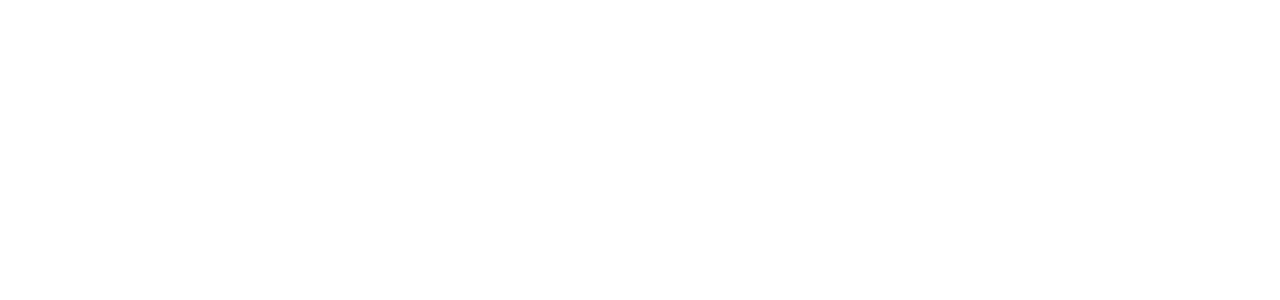
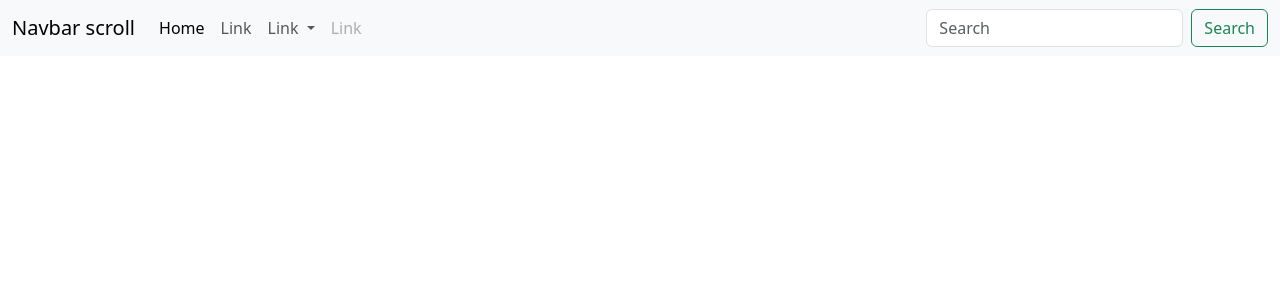
Before and after one commit to Mickael972/J-ser, a PHP site: page / in a window 1280 px wide. Before the commit the part shown is empty. Shown: the top 300 px of the page. Run offline with PHP 8.4, Linux system fonts and the light colour scheme.

Commit message:
Ajout de la navbar dans le header

```diff
--- a/layout/header.php
+++ b/layout/header.php
@@ -5,6 +5,8 @@
     <meta http-equiv="X-UA-Compatible" content="IE=edge">
     <meta name="viewport" content="width=device-width, initial-scale=1.0">
     <link href="https://cdn.jsdelivr.net/npm/bootstrap@5.3.0-alpha1/dist/css/bootstrap.min.css" rel="stylesheet" integrity="sha384-GLhlTQ8iRABdZLl6O3oVMWSktQOp6b7In1Zl3/Jr59b6EGGoI1aFkw7cmDA6j6gD" crossorigin="anonymous">
+    <link rel="stylesheet" href="/assets/css/style.css">
     <title>Document</title>
 </head>
 <body>
+    <?php require_once 'navbar.php';?>
--- /dev/null
+++ b/layout/navbar.php
@@ -0,0 +1,36 @@
+<nav class="navbar navbar-expand-lg bg-body-tertiary">
+  <div class="container-fluid">
+    <a class="navbar-brand" href="#">Navbar scroll</a>
+    <button class="navbar-toggler" type="button" data-bs-toggle="collapse" data-bs-target="#navbarScroll" aria-controls="navbarScroll" aria-expanded="false" aria-label="Toggle navigation">
+      <span class="navbar-toggler-icon"></span>
+    </button>
+    <div class="collapse navbar-collapse" id="navbarScroll">
+      <ul class="navbar-nav me-auto my-2 my-lg-0 navbar-nav-scroll" style="--bs-scroll-height: 100px;">
+        <li class="nav-item">
+          <a class="nav-link active" aria-current="page" href="#">Home</a>
+        </li>
+        <li class="nav-item">
+          <a class="nav-link" href="#">Link</a>
+        </li>
+        <li class="nav-item dropdown">
+          <a class="nav-link dropdown-toggle" href="#" role="button" data-bs-toggle="dropdown" aria-expanded="false">
+            Link
+          </a>
+          <ul class="dropdown-menu">
+            <li><a class="dropdown-item" href="#">Action</a></li>
+            <li><a class="dropdown-item" href="#">Another action</a></li>
+            <li><hr class="dropdown-divider"></li>
+            <li><a class="dropdown-item" href="#">Something else here</a></li>
+          </ul>
+        </li>
+        <li class="nav-item">
+          <a class="nav-link disabled">Link</a>
+        </li>
+      </ul>
+      <form class="d-flex" role="search">
+        <input class="form-control me-2" type="search" placeholder="Search" aria-label="Search">
+        <button class="btn btn-outline-success" type="submit">Search</button>
+      </form>
+    </div>
+  </div>
+</nav>
```
Also changed, not shown: assets/css/style.css (added).
